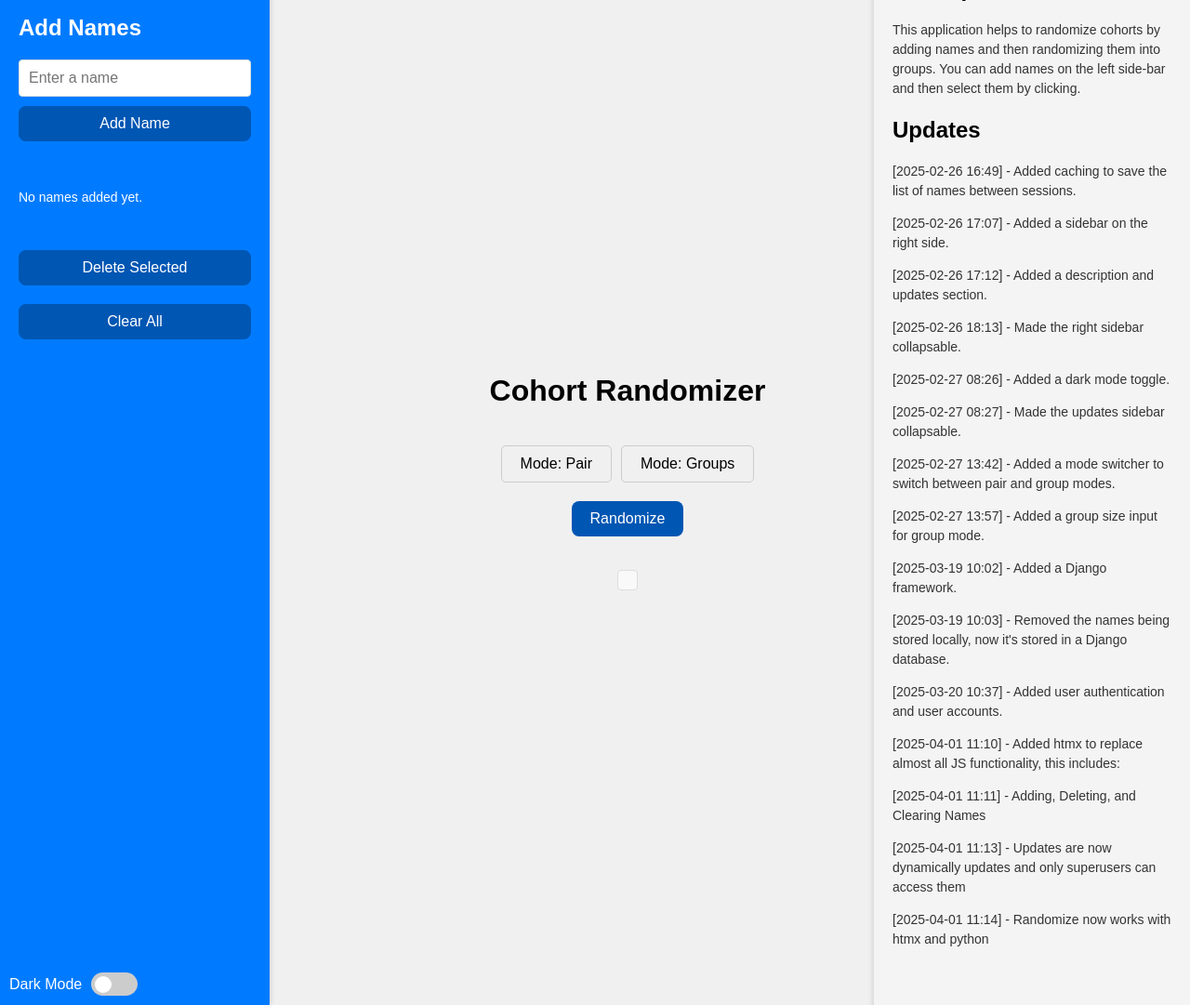
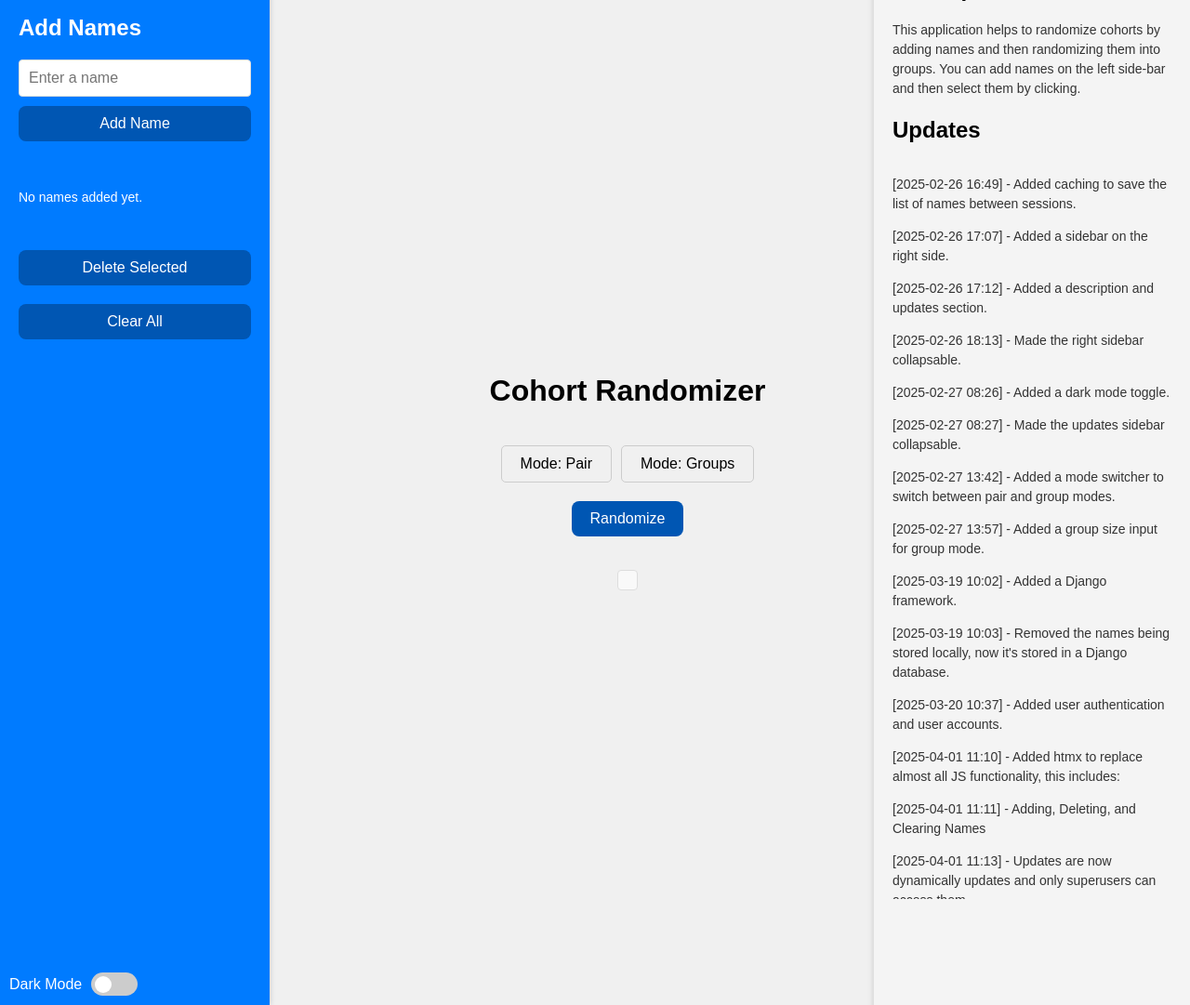
Before and after one commit to Thefirstxerg/Django-CRE-Project, a Django app: template randomizer/templates/randomizer/index.html in a window 1280 px wide. Shown: the part 66-1147 px from the top of the page at 93% size. Run offline with Django 5.2, Linux system fonts and the light colour scheme; the template is opened without the code that fills it: values that come from a table or form of the project are taken from there, others are empty; data comes from the database, SQL or seed files in the repository; both versions use the stored data as it was after the commit; some libraries are stand-ins or nearby versions.

Commit message:
STABLE - v2.2

```diff
--- a/randomizer/static/randomizer/styles.css
+++ b/randomizer/static/randomizer/styles.css
@@ -335,8 +335,27 @@ body.dark-mode .switch-label.active {
 
 /* New styles for updates */
 #updates-container {
-    margin-top: 20px;
+    display: flex;
+    flex-direction: column;
+    height: 70%; /* adjust as needed */
 }
+#updates-scroll {
+    flex: 1;
+    overflow-y: auto;  /* Enables vertical scrolling */
+    margin-bottom: 10px;
+}
+/* Scrollbar styling for #updates-scroll */
+#updates-scroll::-webkit-scrollbar {
+    width: 8px;
+  }
+  #updates-scroll::-webkit-scrollbar-track {
+    background: transparent;
+  }
+  #updates-scroll::-webkit-scrollbar-thumb {
+    background-color: #ccc;
+    border-radius: 4px;
+    border: 2px solid transparent;
+  }
 .update-input {
     width: 100%;
     padding: 8px;
--- a/randomizer/templates/randomizer/index.html
+++ b/randomizer/templates/randomizer/index.html
@@ -90,12 +90,13 @@
         <h2>Updates</h2>
         <!-- Wrap updates list and update form in a container -->
         <div id="updates-container">
-            <div id="updates">
+            <!-- Scrollable updates list -->
+            <div id="updates-scroll">
                 {% include 'randomizer/partials/_updates.html' %}
             </div>
             {% if request.user.is_superuser %}
-            <!-- The update form targets only the #updates list so the form remains visible -->
-            <form hx-post="{% url 'randomizer:updates' %}" hx-target="#updates" hx-swap="innerHTML">
+            <!-- Update form with form reset after request -->
+            <form hx-post="{% url 'randomizer:updates' %}" hx-target="#updates-scroll" hx-swap="outerHTML" hx-on:afterRequest="this.reset()">
                 {% csrf_token %}
                 <input type="text" name="update_text" placeholder="Enter new update" required class="update-input">
                 <button type="submit" class="update-btn">Submit Update</button>
```
Also changed, not shown: db.sqlite3.
